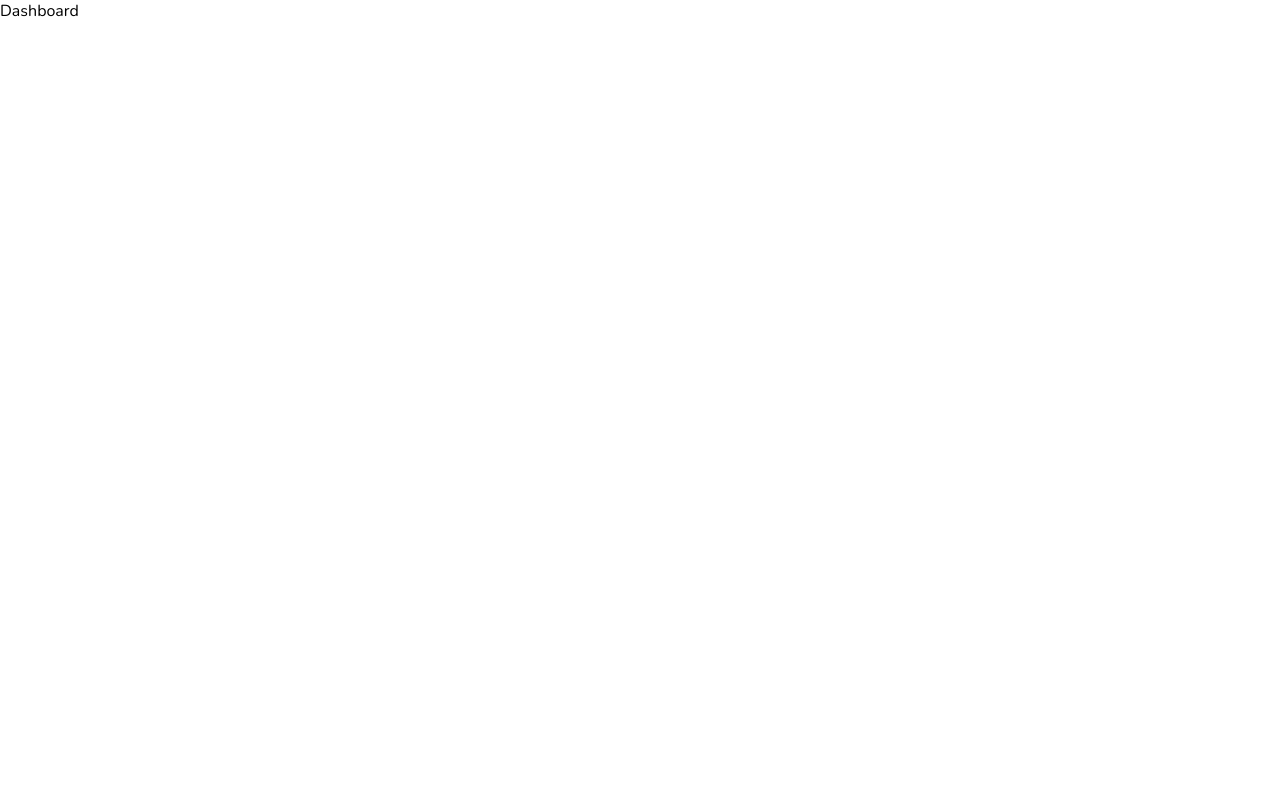
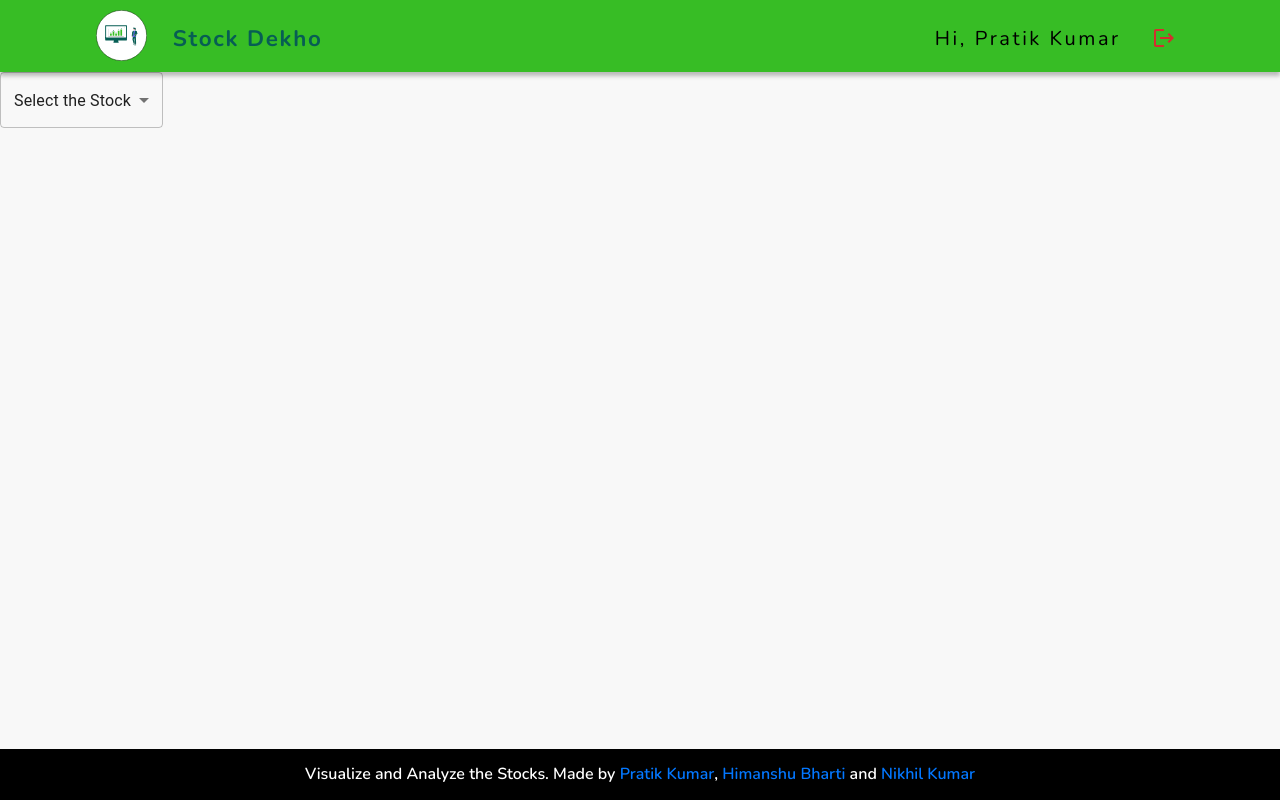
Before and after one commit to Pratik-Kumar-621/KYS, a React (Create React App) app in the folder client/: page /dashboard in a window 1280 px wide. Built offline with nearby package versions, Linux system fonts and the light colour scheme.

Commit message:
Dashboard added

```diff
--- a/client/src/App.js
+++ b/client/src/App.js
@@ -6,6 +6,7 @@ import Dashboard from "./Pages/Dashboard";
 import Login from "./Pages/Login";
 import Signup from "./Pages/Signup";
 import "./Styles/app.scss";
+import Error from "./Pages/Error";
 
 const App = () => {
   return (
@@ -17,6 +18,7 @@ const App = () => {
             <Route path="login" element={<Login />}></Route>
             <Route path="signup" element={<Signup />}></Route>
           </Route>
+          <Route path="*" element={<Error />} />
         </Routes>
       </AuthState>
     </Router>
--- /dev/null
+++ b/client/src/Components/ErrorComp.jsx
@@ -0,0 +1,13 @@
+import React from "react";
+import Error from "../Media/Error.svg";
+
+const ErrorComp = ({ message }) => {
+  return (
+    <div className="error_page">
+      <img src={Error} alt="Error" />
+      <div className="message_error center">{message}</div>
+    </div>
+  );
+};
+
+export default ErrorComp;
--- /dev/null
+++ b/client/src/Components/Footer.jsx
@@ -0,0 +1,15 @@
+import React from "react";
+
+const Footer = () => {
+  return (
+    <div className="footer">
+      Visualize and Analyze the Stocks. Made by&nbsp;
+      <a href="https://github.com/Pratik-Kumar-621">Pratik Kumar</a>,&nbsp;
+      <a href="https://github.com/Himanshu9271">Himanshu Bharti</a>
+      &nbsp;and&nbsp;
+      <a href="https://github.com/Nikhil-Kumar12">Nikhil Kumar</a>
+    </div>
+  );
+};
+
+export default Footer;
--- a/client/src/Components/Nav.jsx
+++ b/client/src/Components/Nav.jsx
@@ -1,11 +1,30 @@
 import React from "react";
-
+import Logo from "../Media/Logo.svg";
+import { useAuth } from "../Context/auth/AuthState";
+import LogoutIcon from "@mui/icons-material/Logout";
+import { IconButton, Tooltip } from "@mui/material";
+import { Link } from "react-router-dom";
 const Nav = () => {
+  const auth = useAuth();
   return (
     <div className="nav">
-      <div className="logo">
-        <div className="logo_img"></div>
-        <div className="logo_name"></div>
+      <Link to="/dashboard">
+        <div className="logo">
+          <div className="logo_img">
+            <img src={Logo} alt="Logo" />
+          </div>
+          <div className="logo_name">Stock Dekho</div>
+        </div>
+      </Link>{" "}
+      <div className="profile">
+        <div className="name">
+          Hi,&nbsp;{auth.name}&nbsp;&nbsp;&nbsp;
+          <Tooltip title="Log Out">
+            <IconButton color="error">
+              <LogoutIcon />
+            </IconButton>
+          </Tooltip>
+        </div>
       </div>
     </div>
   );
--- a/client/src/Pages/Dashboard.jsx
+++ b/client/src/Pages/Dashboard.jsx
@@ -1,7 +1,33 @@
+import { MenuItem, Select } from "@mui/material";
+
 import React from "react";
+import Footer from "../Components/Footer";
+import Nav from "../Components/Nav";
 
 const Dashboard = () => {
-  return <div>Dashboard</div>;
+  const [personName, setPersonName] = React.useState();
+
+  const handleChange = (e) => {};
+  return (
+    <div className="dashboard full_screen">
+      <Nav />
+      <div>
+        <Select defaultValue={"hh"} onChange={handleChange}>
+          <MenuItem disabled value="hh">
+            Select the Stock
+          </MenuItem>
+          <MenuItem value="NSE">NSE</MenuItem>
+          <MenuItem value="BSE">BSE</MenuItem>
+          <MenuItem value="ASHOKLEY">ASHOKLEY</MenuItem>
+          <MenuItem value="CIPLA">CIPLA</MenuItem>
+          <MenuItem value="EICHERMOT">EICHERMOT</MenuItem>
+          <MenuItem value="RELIANCE">RELIANCE</MenuItem>
+          <MenuItem value="TATASTEEL">TATASTEEL</MenuItem>
+        </Select>
+      </div>
+      <Footer />
+    </div>
+  );
 };
 
 export default Dashboard;
--- /dev/null
+++ b/client/src/Pages/Error.jsx
@@ -0,0 +1,32 @@
+import React from "react";
+import { Link } from "react-router-dom";
+import ErrorComp from "../Components/ErrorComp";
+import Footer from "../Components/Footer";
+import Nav from "../Components/Nav";
+import ArrowRightAltIcon from "@mui/icons-material/ArrowRightAlt";
+import { Button } from "@mui/material";
+
+const Error = () => {
+  return (
+    <div className="error_404">
+      <Nav />
+      <ErrorComp
+        message={
+          <>
+            <span className="red">Error 404&nbsp;!&nbsp;&nbsp;</span>Page not
+            found.&nbsp;
+            <Link to="/dashboard">
+              <Button variant="text">
+                Go to Dashboard&nbsp;
+                <ArrowRightAltIcon />
+              </Button>
+            </Link>
+          </>
+        }
+      />
+      <Footer />
+    </div>
+  );
+};
+
+export default Error;
--- /dev/null
+++ b/client/src/Styles/_error.scss
@@ -0,0 +1,32 @@
+@import "./variable";
+
+.error_page {
+  display: flex;
+  flex-direction: column;
+  align-items: center;
+  img {
+    width: 24rem;
+    height: 18rem;
+  }
+  .message_error {
+    font-size: 1.8rem;
+    font-weight: 600;
+    color: $light_text;
+    margin-top: 1.5rem;
+  }
+}
+.error_404 {
+  min-height: 100vh;
+  display: grid;
+  grid-template-rows: 72px auto 3.2rem;
+  .error_page {
+    align-self: center;
+    a {
+      text-decoration: none;
+      color: $link;
+      button {
+        font-weight: 600;
+      }
+    }
+  }
+}
--- /dev/null
+++ b/client/src/Styles/_footer.scss
@@ -0,0 +1,16 @@
+@import "./variable";
+
+.footer {
+  height: 3.2rem;
+  font-weight: 600;
+  font-size: 1rem;
+  color: $white;
+  display: flex;
+  justify-content: center;
+  align-items: center;
+  background-color: $black;
+  a {
+    color: $link;
+    text-decoration: none;
+  }
+}
--- a/client/src/Styles/Home/_home.scss
+++ b/client/src/Styles/_home.scss
@@ -1,4 +1,4 @@
-@import "../variable";
+@import "./variable";
 
 .home_page {
   background: linear-gradient(270deg, #ffffff 0%, #e0ffdb 70.23%);
--- /dev/null
+++ b/client/src/Styles/_nav.scss
@@ -0,0 +1,38 @@
+@import "./variable";
+
+.nav {
+  background: #37bd25;
+  box-shadow: 0px 4px 4px rgba(0, 0, 0, 0.25);
+  display: flex;
+  justify-content: space-between;
+  align-items: center;
+  padding: 0.8rem 6rem 0.5rem;
+  a {
+    text-decoration: none;
+    color: $title_green;
+  }
+  .logo {
+    display: flex;
+    align-items: center;
+    img {
+      width: 3.2rem;
+      height: 3.2rem;
+      margin-right: 1.6rem;
+    }
+    .logo_name {
+      font-weight: 700;
+      font-size: 1.4rem;
+      letter-spacing: 0.075em;
+      color: $title_green;
+    }
+  }
+  .profile {
+    .name {
+      display: flex;
+      align-items: center;
+      font-weight: 400;
+      font-size: 1.25rem;
+      letter-spacing: 0.16rem;
+    }
+  }
+}
--- a/client/src/Styles/_variable.scss
+++ b/client/src/Styles/_variable.scss
@@ -1 +1,20 @@
 $title_green: #075e54;
+$light_text: #aaaaaa;
+$red: #ff0000;
+$white: #ffffff;
+$link: #0377ff;
+$black: #000000;
+
+.red {
+  color: $red;
+}
+.center {
+  display: flex;
+  justify-content: center;
+  align-items: center;
+}
+.full_screen {
+  min-height: 100vh;
+  display: grid;
+  grid-template-rows: 72px auto 3.2rem;
+}
--- a/client/src/Styles/app.scss
+++ b/client/src/Styles/app.scss
@@ -1,9 +1,15 @@
-@import url('https://fonts.googleapis.com/css2?family=Nunito:ital,wght@0,200;0,300;0,400;0,500;0,600;0,700;0,800;0,900;0,1000;1,200;1,300;1,400;1,500;1,600;1,700;1,800;1,900;1,1000&display=swap');
+@import url("https://fonts.googleapis.com/css2?family=Nunito:ital,wght@0,200;0,300;0,400;0,500;0,600;0,700;0,800;0,900;0,1000;1,200;1,300;1,400;1,500;1,600;1,700;1,800;1,900;1,1000&display=swap");
 
-@import './Home/home';
+@import "./home";
+@import "./nav";
+@import "./error";
+@import "./footer";
 
 * {
   margin: 0;
   padding: 0;
-  font-family: 'Nunito', sans-serif;
+  font-family: "Nunito", sans-serif;
 }
+body {
+  background-color: #f8f8f8;
+}
```
Also changed, not shown: client/src/Media/Error.svg (added).
